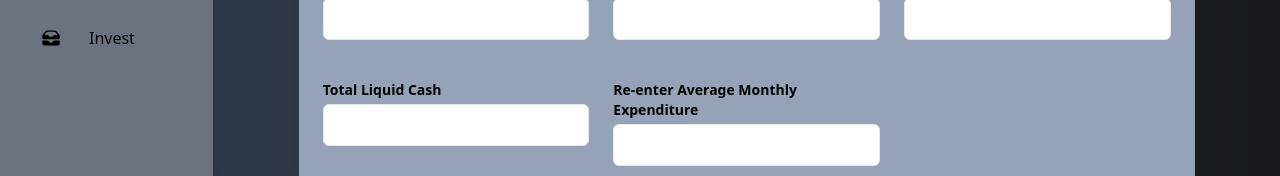
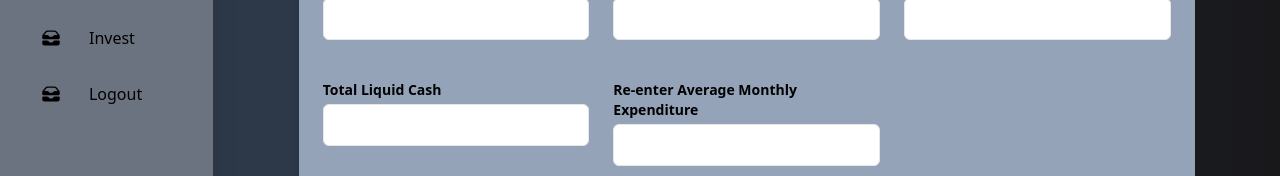
Before and after one commit to BhaaveshWaykole/ImagineCup_api, a React (Vite) app in the folder client/: page /userfin in a window 1280 px wide. Shown: the part 334-510 px from the top of the page. Built offline with nearby package versions, Linux system fonts and the light colour scheme; a web font is replaced by a local one.

Commit message:
logout works

```diff
--- a/client/src/components/Sidebar.jsx
+++ b/client/src/components/Sidebar.jsx
@@ -69,6 +69,14 @@ export function Sidebar() {
               <span>Invest</span>
             </ListItem>
           </Link>
+          <Link to="/">
+            <ListItem className="gap-3 mb-2 items-center cursor-pointer">
+              <ListItemPrefix>
+                <InboxStackIcon className="h-5 w-5" />
+              </ListItemPrefix>
+              <span>Logout</span>
+            </ListItem>
+          </Link>
         </div>
       </List>
     </Card>
```
